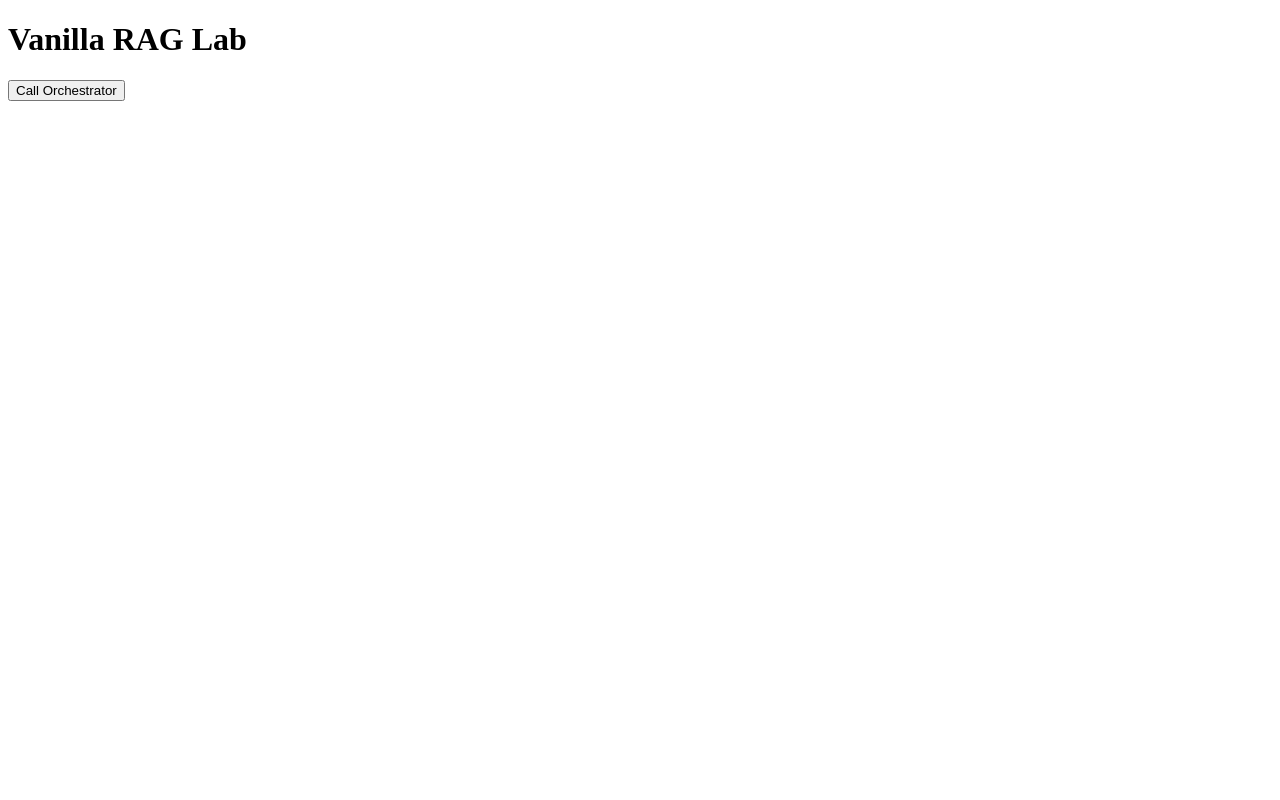
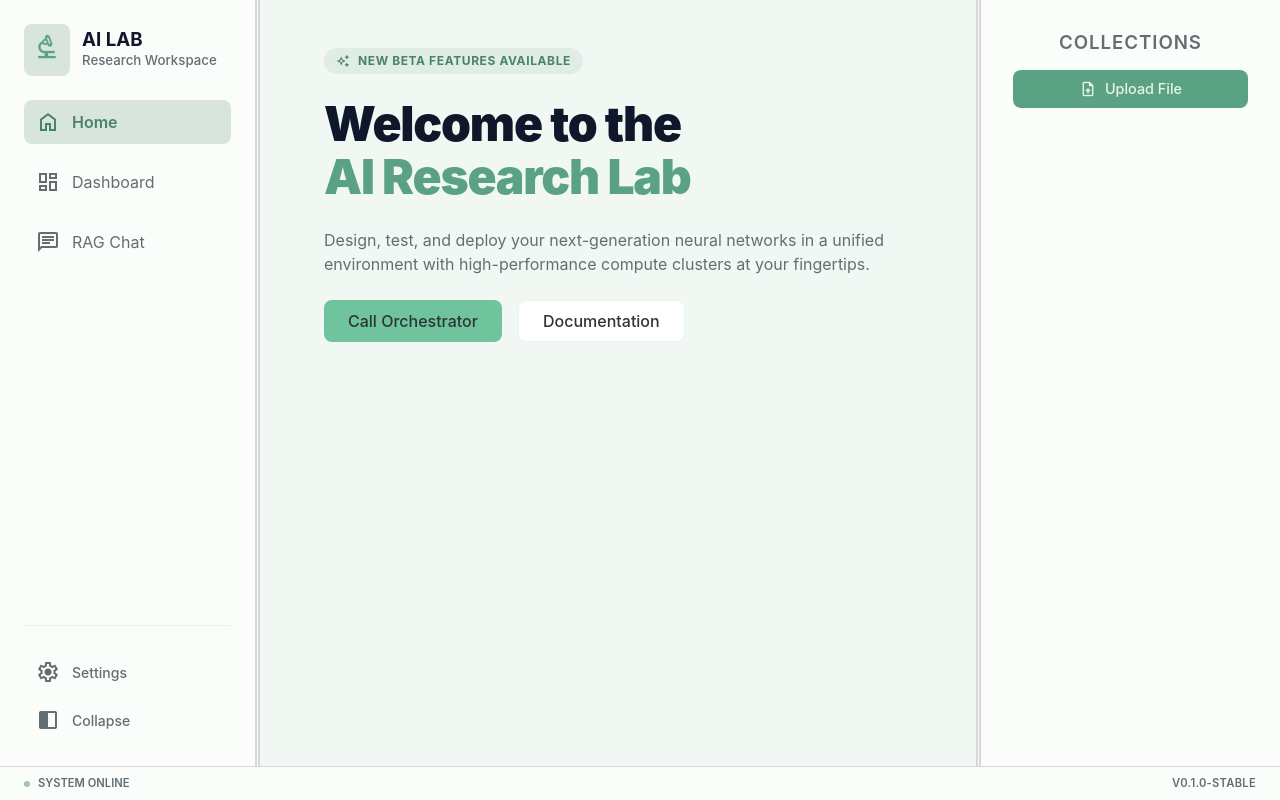
Before and after one commit to maximpike/vanilla-ai-lab, a website with bundled scripts: page public/index.html in a window 1280 px wide. Built offline with nearby package versions, Linux system fonts and the light colour scheme.

Commit message:
feat: Add three-panel layout with mint theme and component CSS
- Establish CSS Grid layout with left sidebar, main content, and right sidebar
- Create component CSS files: sidebar-left, sidebar-right, main-content, footer
- Move JS files to public/js/ directory
- Add Space Grotesk font and Material Symbols

```diff
--- /dev/null
+++ b/public/css/footer.css
@@ -0,0 +1,31 @@
+/* footer.css */
+.app-footer {
+    display: flex;
+    justify-content: space-between;
+    align-items: center;
+    padding: var(--space-sm) var(--space-lg);
+    border-top: 1px solid var(--border-subtle);
+    background-color: var(--bg-sidebar);
+    font-size: 0.7rem;
+    font-weight: 600;
+    text-transform: uppercase;
+    color: var(--text-muted);
+}
+
+.footer-status {
+    display: flex;
+    align-items: center;
+    gap: var(--space-sm);
+}
+
+.status-dot {
+    width: 6px;
+    height: 6px;
+    border-radius: 50%;
+    background-color: var(--accent-primary);
+    opacity: 0.6;
+}
+
+.footer-version {
+    letter-spacing: 0.025em;
+}
--- /dev/null
+++ b/public/css/main-content.css
@@ -0,0 +1,51 @@
+/* main-content.css */
+/* ==================== MAIN CONTENT LAYOUT ==================== */
+.main-content {
+    flex: 1;
+    overflow-y: auto;
+    background-color: var(--bg-main);
+    display: flex;
+    flex-direction: column;
+    align-items: flex-start;
+    gap: var(--space-lg);
+    max-width: 64rem;
+    margin: 0 auto;
+    padding: clamp(1.5rem, 4vw, 3rem) clamp(1rem, 5vw, 4rem);
+}
+
+/* ==================== BETA BADGE ==================== */
+.badge {
+    display: inline-flex;
+    align-items: center;
+    gap: var(--space-sm);
+    padding: 0.25rem 0.75rem;
+    border-radius: 9999px;
+    background-color: var(--accent-softer);
+    color: var(--accent-dark);
+    font-size: 0.75rem;
+    font-weight: 700;
+    text-transform: uppercase;
+    letter-spacing: 0.05em;
+}
+
+.badge .material-symbols-outlined {
+    font-size: 0.875rem;
+}
+
+/* ==================== MAIN HEADING ==================== */
+.main-heading {
+    font-size: 3rem;
+    font-weight: 900;
+    line-height: 1.1;
+    letter-spacing: -0.025em;
+    color: var(--text-heading);
+}
+
+.main-heading-accent {
+    color: var(--accent-primary);
+}
+
+.btn-group {
+    display: flex;
+    gap: var(--space-md);
+}
--- /dev/null
+++ b/public/css/sidebar-left.css
@@ -0,0 +1,122 @@
+/* sidebar-left.css */
+/* ==================== SIDEBAR LAYOUT ==================== */
+.sidebar-left {
+    display: flex;
+    flex-direction: column;
+    width: 260px;
+    min-width: 260px;
+    background-color: var(--bg-sidebar);
+    border-right: 5px double var(--border-subtle);
+    padding: var(--space-lg);
+    gap: var(--space-lg);
+    transition: width 0.3s ease-in-out, min-width 0.3s ease-in-out;
+}
+
+/* ==================== SIDEBAR HEADER ==================== */
+.sidebar-left-header {
+    display: flex;
+    align-items: center;
+    gap: 0.75rem;
+}
+
+.sidebar-left-logo {
+    background: var(--accent-soft);
+    padding: var(--space-sm);
+    border-radius: var(--radius-md);
+    color: var(--accent-primary);
+}
+
+.sidebar-left-logo .material-symbols-outlined {
+    font-size: 1.875rem;
+}
+
+.sidebar-left-title {
+    display: flex;
+    flex-direction: column;
+}
+
+.sidebar-left-title h5 {
+    font-weight: 500;
+    color: var(--text-muted);
+}
+
+/* ==================== SIDEBAR NAV ==================== */
+.sidebar-left-nav {
+    display: flex;
+    flex-direction: column;
+    gap: var(--space-md);
+}
+
+.sidebar-left-nav a {
+    display: flex;
+    align-items: center;
+    gap: 0.75rem;
+    padding: 0.625rem 0.75rem;
+    border-radius: var(--radius-md);
+    color: var(--text-muted);
+    text-decoration: none;
+    transition: background-color 0.15s, color 0.15s;
+}
+
+.sidebar-left-nav a:hover {
+    color: var(--accent-primary);
+    background-color: var(--bg-hover);
+}
+
+.sidebar-left-nav a.active {
+    background-color: var(--accent-soft);
+    color: var(--accent-dark);
+    font-weight: 600;
+}
+
+/* ==================== SIDEBAR FOOTER ==================== */
+.sidebar-left-footer {
+    margin-top: auto;
+    display: flex;
+    flex-direction: column;
+    gap: var(--space-xs);
+    border-top: 1px solid var(--border-color);
+    padding-top: var(--space-lg);
+}
+
+.sidebar-left-footer-btn,
+.sidebar-left-collapse-btn {
+    display: flex;
+    align-items: center;
+    gap: 0.75rem;
+    padding: 0.625rem 0.75rem;
+    border-radius: var(--radius-md);
+    color: var(--text-muted);
+    font-size: 0.875rem;
+}
+
+.sidebar-left-footer-btn:hover,
+.sidebar-left-collapse-btn:hover {
+    background-color: var(--bg-hover);
+}
+
+/* ==================== COLLAPSED STATE ==================== */
+.sidebar-left.collapsed {
+    width: 72px;
+    min-width: 72px;
+    align-items: center;
+    padding: var(--space-lg) var(--space-sm);
+}
+
+.sidebar-left.collapsed .sidebar-left-title,
+.sidebar-left.collapsed .sidebar-left-nav a span:last-child,
+.sidebar-left.collapsed .sidebar-left-footer-btn span:last-child,
+.sidebar-left.collapsed .sidebar-left-collapse-btn span:last-child {
+    display: none;
+}
+
+.sidebar-left.collapsed .sidebar-left-nav a,
+.sidebar-left.collapsed .sidebar-left-footer-btn,
+.sidebar-left.collapsed .sidebar-left-collapse-btn {
+    justify-content: center;
+    padding: 0.625rem;
+}
+
+.sidebar-left.collapsed .sidebar-left-header {
+    flex-direction: column;
+}
--- /dev/null
+++ b/public/css/sidebar-right.css
@@ -0,0 +1,118 @@
+/* sidebar-right.css */
+/* ==================== RIGHT SIDEBAR LAYOUT ==================== */
+.sidebar-right {
+    display: flex;
+    flex-direction: column;
+    width: 304px;
+    min-width: 304px;
+    background-color: var(--bg-sidebar);
+    border-left: 5px double var(--border-subtle);
+    padding: var(--space-xl);
+    gap: var(--space-md);
+}
+
+/* ==================== RIGHT SIDEBAR HEADER ==================== */
+.sidebar-right-header {
+    display: flex;
+    align-items: center;
+    justify-content: center;
+}
+
+.sidebar-right-header h3 {
+    font-weight: 600;
+    color: var(--text-muted);
+    text-transform: uppercase;
+    letter-spacing: 0.05em;
+}
+
+/* ==================== UPLOAD BUTTON ==================== */
+.uploadFileBtn {
+    display: flex;
+    align-items: center;
+    justify-content: center;
+    gap: var(--space-sm);
+    width: 100%;
+    padding: 0.5rem 0.75rem;
+    background-color: var(--accent-primary);
+    color: var(--accent-surface);
+    border: none;
+    border-radius: var(--radius-md);
+    font-size: 0.9rem;
+    font-weight: 500;
+    transition: background-color 0.2s;
+}
+
+.uploadFileBtn:hover {
+    background-color: var(--accent-dark);
+    transform: none;
+}
+
+.uploadFileBtn .material-symbols-outlined {
+    font-size: 1.125rem;
+}
+
+/* ==================== DOCUMENT LIST ==================== */
+.document-list {
+    display: flex;
+    flex-direction: column;
+    gap: var(--space-xs);
+    flex: 1;
+    overflow-y: auto;
+}
+
+.document-empty-text {
+    font-size: 0.75rem;
+    color: var(--text-muted);
+    text-align: center;
+    padding: var(--space-md) 0;
+}
+
+.document-item {
+    display: flex;
+    align-items: center;
+    gap: var(--space-xs);
+    border-radius: var(--radius-sm);
+    transition: background-color 0.12s;
+}
+
+.document-item:hover {
+    background-color: var(--bg-hover);
+}
+
+.document-item-icon {
+    font-size: 1rem;
+    color: #e57373;
+    flex-shrink: 0;
+}
+
+.document-item-name {
+    font-size: 0.75rem;
+    color: var(--text-main);
+    overflow: hidden;
+    text-overflow: ellipsis;
+    white-space: nowrap;
+    flex: 1;
+}
+
+.document-item .delete-btn {
+    background: transparent;
+    border: none;
+    padding: 0.1rem;
+    border-radius: var(--radius-sm);
+    color: var(--text-muted);
+    opacity: 0;
+    transition: opacity 0.15s, background-color 0.15s;
+}
+
+.document-item:hover .delete-btn {
+    opacity: 1;
+}
+
+.document-item .delete-btn:hover {
+    color: #e57373;
+    transform: none;
+}
+
+.document-item .delete-btn .material-symbols-outlined {
+    font-size: 0.875rem;
+}
--- /dev/null
+++ b/public/css/style.css
@@ -0,0 +1,140 @@
+/* style.css */
+/* Mint Theme Color Palette */
+:root {
+    /* === Backgrounds === */
+    --bg-main: #F1F8F4; /* Main content area */
+    --bg-sidebar: #FBFDFB; /* Sidebars */
+    --bg-surface: #FFFFFF; /* Cards, elevated panels */
+    --bg-hover: rgba(0, 0, 0, 0.06); /* Neutral hover state */
+
+    /* === Mint Accent Scale === */
+    --accent-dark: #4a826a; /* Active text, badge text */
+    --accent-primary: #5ba184; /* Headings, logo, primary accent */
+    --accent-bright: #6fc49e; /* Buttons, CTAs */
+    --accent-soft: rgba(74, 130, 106, 0.2); /* Active nav background */
+    --accent-softer: rgba(74, 130, 106, 0.1); /* Badge background, subtle highlights */
+    --accent-surface: #E8F5E9; /* Light accent areas, borders */
+
+    /* === Text === */
+    --text-heading: #0f172a; /* Primary headings */
+    --text-main: #2D3436; /* Body text */
+    --text-muted: #636E72; /* Secondary/descriptive text */
+
+    /* === Borders === */
+    --border-color: #E8F5E9;
+    --border-subtle: rgba(0, 0, 0, 0.15);
+
+    /* === Spacing Scale === */
+    --space-xs: 0.25rem;
+    --space-sm: 0.5rem;
+    --space-md: 1rem;
+    --space-lg: 1.5rem;
+    --space-xl: 2rem;
+
+    /* === Border Radius === */
+    --radius-sm: 4px;
+    --radius-md: 8px;
+    --radius-lg: 12px;
+}
+
+/* ==================== CSS RESET ==================== */
+*, *::before, *::after {
+    box-sizing: border-box;
+    margin: 0;
+    padding: 0;
+}
+
+html {
+    -webkit-font-smoothing: antialiased;
+    -moz-osx-font-smoothing: grayscale;
+    scroll-behavior: smooth;
+    font-size: 100%;
+    height: 100%;
+}
+
+body {
+    line-height: 1.5;
+    font-family: -apple-system, BlinkMacSystemFont, 'Segoe UI', 'Roboto', 'Oxygen',
+    'Ubuntu', 'Cantarell', 'Fira Sans', 'Droid Sans', 'Helvetica Neue',
+    sans-serif;
+    background-color: var(--bg-main);
+    color: var(--text-main);
+}
+
+img, picture, video, canvas, svg {
+    display: block;
+    max-width: 100%;
+}
+
+input, button, textarea, select {
+    font: inherit;
+}
+
+/* ============= APP CONTAINER - LAYOUT ============== */
+.app {
+    display: flex;
+    flex-direction: column;
+    height: 100vh;
+    overflow: hidden;
+}
+
+.layout {
+    display: flex;
+    height: 100%;
+    overflow: hidden;
+}
+
+/* ==================== TYPOGRAPHY ==================== */
+h1, h2, h3, h4 {
+    color: var(--text-heading);
+    line-height: 1.2;
+}
+
+p {
+    color: var(--text-muted);
+}
+
+/* ==================== BUTTONS ==================== */
+button {
+    border: none;
+    background: none;
+    cursor: pointer;
+    font-weight: 500;
+    transition: all 0.2s ease;
+}
+
+.btn-primary,
+.btn-secondary {
+    display: inline-flex;
+    align-items: center;
+    gap: var(--space-sm);
+}
+
+.btn-primary {
+    background-color: var(--accent-bright);
+    color: var(--text-main);
+    border-radius: var(--radius-md);
+    padding: var(--space-sm) var(--space-lg);
+}
+
+.btn-primary:hover {
+    background-color: var(--accent-dark);
+}
+
+.btn-secondary {
+    background-color: var(--bg-surface);
+    color: var(--text-main);
+    border: 1px solid var(--border-color);
+    border-radius: var(--radius-md);
+    padding: var(--space-sm) var(--space-lg);
+}
+
+.btn-secondary:hover {
+    border-color: var(--accent-primary);
+    color: var(--accent-dark);
+}
+
+/* ==================== UTILITY ==================== */
+.hidden {
+    display: none;
+}
--- a/public/index.html
+++ b/public/index.html
@@ -1,17 +1,112 @@
+<!-- index.html -->
 <!DOCTYPE html>
-<html lang ="en">
+<html lang="en">
 <head>
     <meta charset="UTF-8">
+    <meta name="viewport" content="width=device-width, initial-scale=1.0">
     <title>Vanilla AI Lab</title>
-    <link rel="stylesheet" href="style.css">
+
+    <link href="https://fonts.googleapis.com/css2?family=Space+Grotesk:wght@300;400;500;600;700&display=swap"
+          rel="stylesheet"/>
+    <link href="https://fonts.googleapis.com/css2?family=Material+Symbols+Outlined:wght,FILL@100..700,0..1&display=swap"
+          rel="stylesheet"/>
+
+    <link rel="stylesheet" href="./css/style.css">
+    <link rel="stylesheet" href="./css/main-content.css">
+    <link rel="stylesheet" href="./css/sidebar-left.css">
+    <link rel="stylesheet" href="./css/sidebar-right.css">
+    <link rel="stylesheet" href="./css/footer.css">
 </head>
-<body>
-    <div id="app">
-        <h1>Vanilla RAG Lab</h1>
-        <button id="helloBtn">Call Orchestrator</button>
-        <p id="output"></p>
+<body class="theme-mint">
+<div class="app">
+    <!-- Layout -->
+    <div class="layout">
+        <!-- Left Sidebar -->
+        <aside class="sidebar-left">
+            <header class="sidebar-left-header">
+                <div class="sidebar-left-logo">
+                    <span class="material-symbols-outlined">biotech</span>
+                </div>
+                <div class="sidebar-left-title">
+                    <h3>AI LAB</h3>
+                    <h5>Research Workspace</h5>
+                </div>
+            </header>
+
+            <nav class="sidebar-left-nav">
+                <a href="#" class="active">
+                    <span class="material-symbols-outlined">home</span>
+                    <span>Home</span>
+                </a>
+                <a href="#">
+                    <span class="material-symbols-outlined">dashboard</span>
+                    <span>Dashboard</span>
+                </a>
+                <a href="#">
+                    <span class="material-symbols-outlined">chat</span>
+                    <span>RAG Chat</span>
+                </a>
+            </nav>
+
+            <div class="sidebar-left-footer">
+                <button class="sidebar-left-footer-btn">
+                    <span class="material-symbols-outlined">settings</span>
+                    <span>Settings</span>
+                </button>
+                <button class="sidebar-left-collapse-btn">
+                    <span class="material-symbols-outlined">side_navigation</span>
+                    <span>Collapse</span>
+                </button>
+            </div>
+        </aside>
+
+        <!-- Page Content -->
+        <main class="main-content">
+            <span class="badge">
+                    <span class="material-symbols-outlined">auto_awesome</span>
+                    <span>New Beta Features Available</span>
+                </span>
+            <h1 class="main-heading">
+                Welcome to the <br/><span class="main-heading-accent">AI Research Lab</span>
+            </h1>
+            <p>Design, test, and deploy your next-generation neural networks
+                in a unified environment with high-performance compute clusters
+                at your fingertips.</p>
+            <div class="btn-group">
+                <button id="helloBtn" class="btn-primary">
+                    Call Orchestrator
+                </button>
+                <button class="btn-secondary">Documentation</button>
+            </div>
+            <p id="output"></p>
+        </main>
+
+        <!-- Right Sidebar -->
+        <aside class="sidebar-right">
+            <div class="sidebar-right-header">
+                <h3>Collections</h3>
+            </div>
+
+            <button id="uploadFileBtn" class="uploadFileBtn">
+                <span class="material-symbols-outlined">upload_file</span>
+                Upload File
+            </button>
+            <input id="fileUpload" type="file" multiple accept=".pdf" hidden="hidden">
+
+            <!-- Document List -->
+            <ol id="documentList" class="document-list"></ol>
+        </aside>
     </div>
 
-    <script type="module" src="ui-orchestrator.js"></script>
+    <footer class="app-footer">
+        <div class="footer-status">
+            <span class="status-dot"></span>
+            <span>System Online</span>
+        </div>
+        <span class="footer-version">v0.1.0-Stable</span>
+    </footer>
+</div>
+
+<script type="module" src="./js/ui-orchestrator.js"></script>
 </body>
 </html>
--- a/public/ui-orchestrator.js
+++ b/public/js/ui-orchestrator.js
@@ -1,9 +1,9 @@
-import { fetchHello} from "./api-client";
+// ui-orchestrator.js
+import {fetchHello} from "./api-client.js";
 
 const btn = document.getElementById("helloBtn");
 const output = document.getElementById("output")
 
-// The "orchestration" logic
 const handleHelloClick = async () => {
     output.innerText = "Loading...";
     const data = await fetchHello();
```
Also changed, not shown: public/js/api-client.js (renamed from public/api-client.js).
